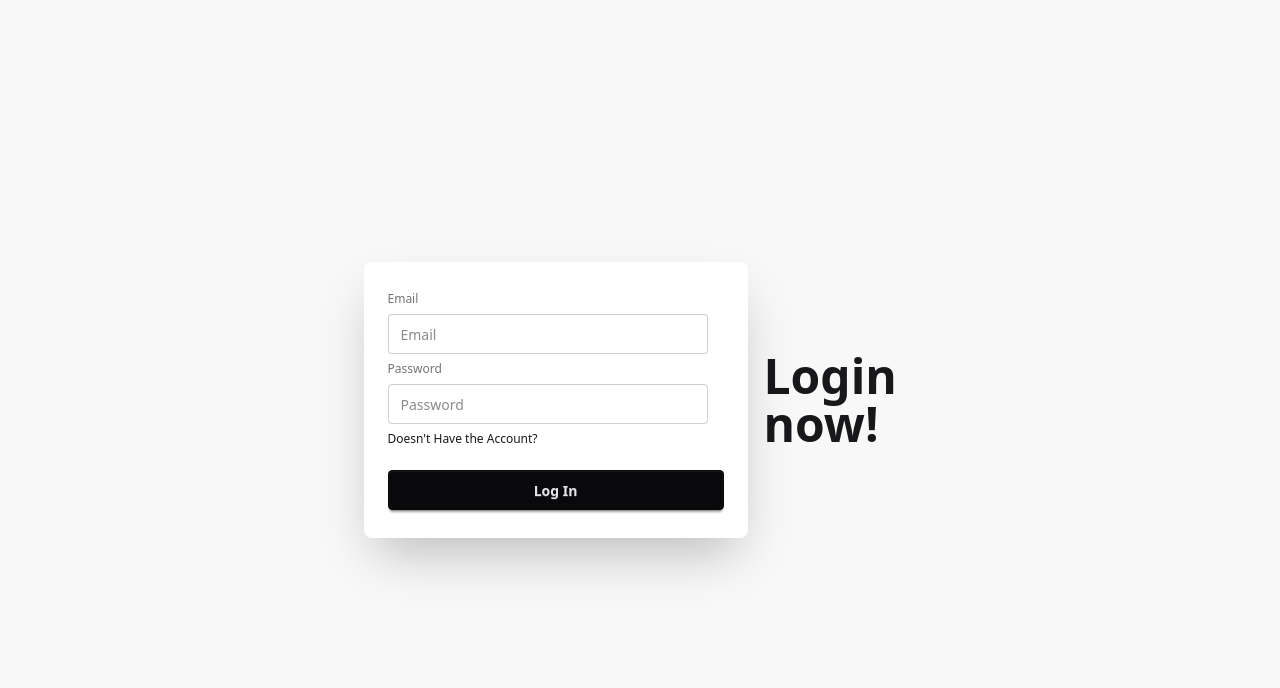
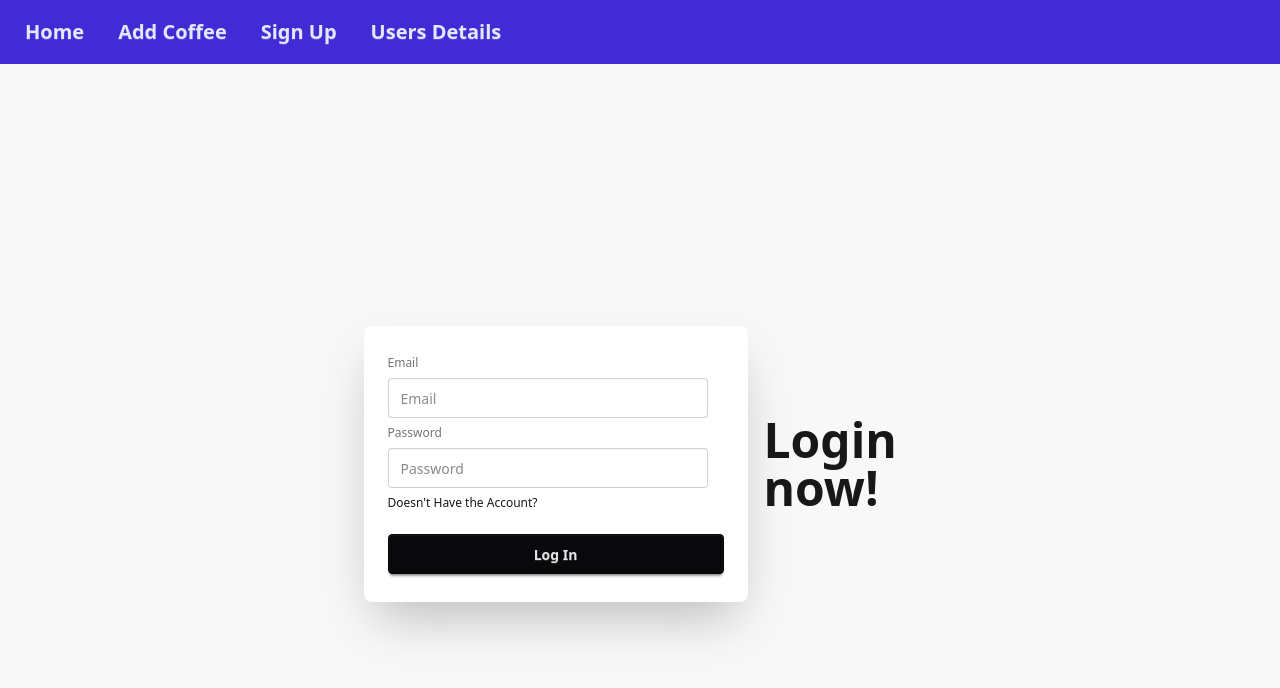
Before and after one commit to Rahaman-Atikur/Coffee_Central_UK_Client, a React (Vite) app: page /signin in a window 1280 px wide. Shown: the top 688 px of the page. Built offline with nearby package versions, Linux system fonts and the light colour scheme.

Commit message:
Added navbar and added button the button is workign properly

```diff
--- a/src/Components/Header.jsx
+++ b/src/Components/Header.jsx
@@ -1,9 +1,25 @@
 import React from 'react';
+import { Link } from 'react-router';
 
 const Header = () => {
     return (
         <div>
 
+            <div className="navbar bg-primary text-primary-content">
+                <Link>
+                    <button className="btn btn-ghost text-xl">Home</button>
+                </Link>
+                <Link to="/addCoffee">
+                    <button className="btn btn-ghost text-xl">Add Coffee</button>
+                </Link>
+                <Link to="/signup">
+                    <button className="btn btn-ghost text-xl">Sign Up</button>
+                </Link>
+                <Link to='/users'>
+                    <button className="btn btn-ghost text-xl">Users Details </button>
+                </Link>
+
+            </div>
         </div>
     );
 };
--- a/src/Components/Signin.jsx
+++ b/src/Components/Signin.jsx
@@ -1,6 +1,7 @@
 // import React, { use } from 'react';
 import { use } from 'react';
 import { AuthContext } from '../firebase/AuthContext';
+import { Link } from 'react-router';
 
 const Signin = () => {
     const { signInUser } = use(AuthContext);
@@ -58,7 +59,7 @@ const Signin = () => {
                                 <label className="label">Password</label>
                                 <input type="password" className="input" placeholder="Password" />
 
-                                <div><a className="link link-hover">Doesn't Have the Account?</a></div>
+                                <div><Link to="/signup">Doesn't Have the Account?</Link></div>
                                 <button className="btn btn-neutral mt-4">Log In</button>
                             </form>
                         </div>
@@ -66,9 +67,6 @@ const Signin = () => {
                 </div>
             </div>
         </>
-
-
     );
 };
-
 export default Signin;
--- a/src/Components/Signup.jsx
+++ b/src/Components/Signup.jsx
@@ -1,6 +1,7 @@
 import React, { use } from 'react';
 import { AuthContext } from '../firebase/AuthContext';
 import Swal from 'sweetalert2';
+import { Link } from 'react-router';
 // import { auth } from '../firebase/firebase.init';
 
 const Signup = () => {
@@ -80,7 +81,7 @@ const Signup = () => {
                             <label className="label">Password</label>
                             <input name='password' type="password" className="input" placeholder="Password" />
 
-                            <div><a className="link link-hover">Already Have the Account ?</a></div>
+                            <div><Link to='/signin'>Already Have the Account ?</Link></div>
                             <button className="btn btn-neutral mt-4">Sign up</button>
                         </form>
                     </div>
--- a/src/Components/Users.jsx
+++ b/src/Components/Users.jsx
@@ -88,8 +88,8 @@ const Users = () => {
                                         </div>
                                     </div>
                                     <div>
-                                        <div className="font-bold">Marjy Ferencz</div>
-                                        <div className="text-sm opacity-50">Russia</div>
+                                        <div className="font-bold">Safeer Rahaman</div>
+                                        <div className="text-sm opacity-50">Hot Choclate</div>
                                     </div>
                                 </div>
                             </td>
```
